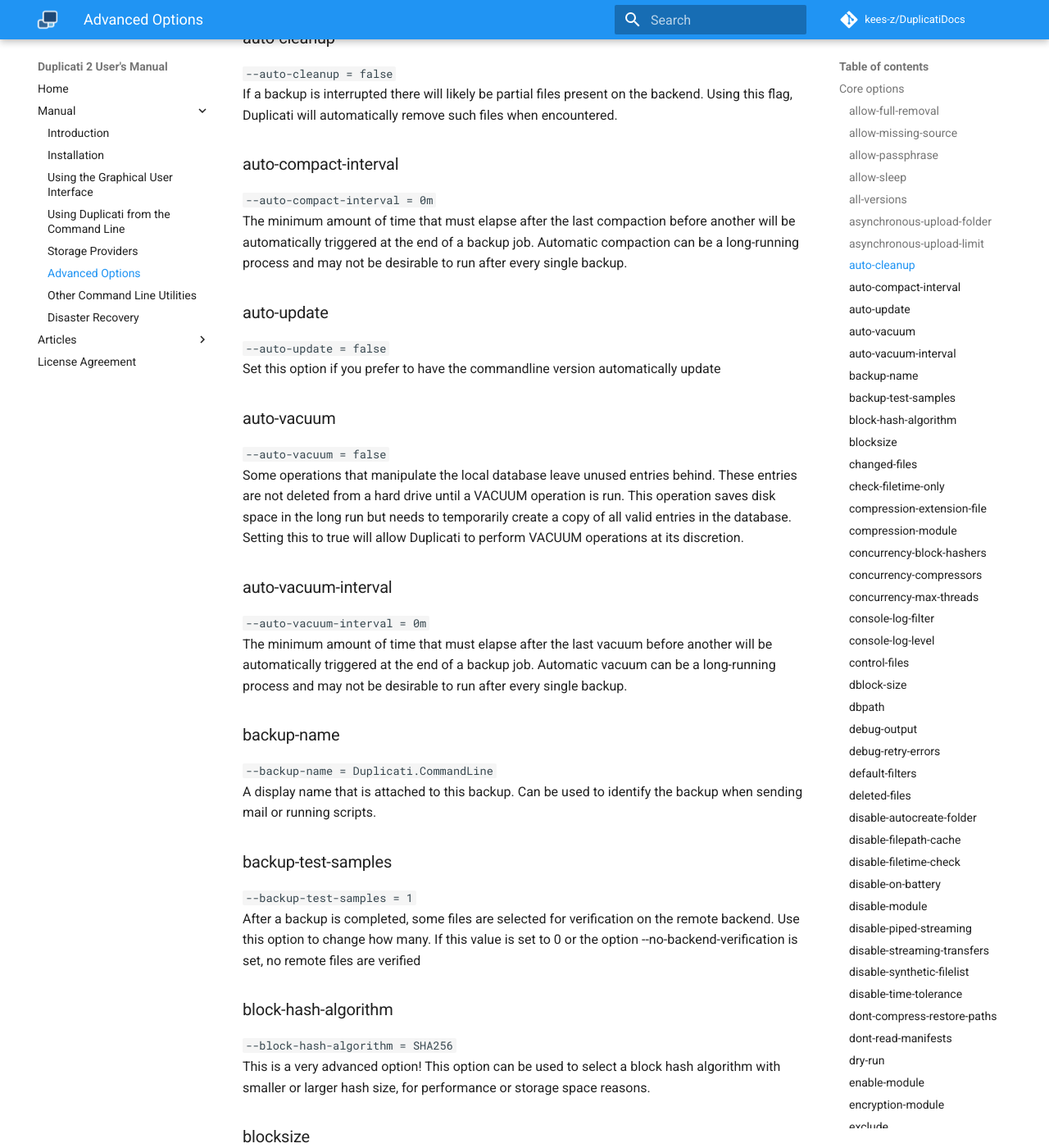
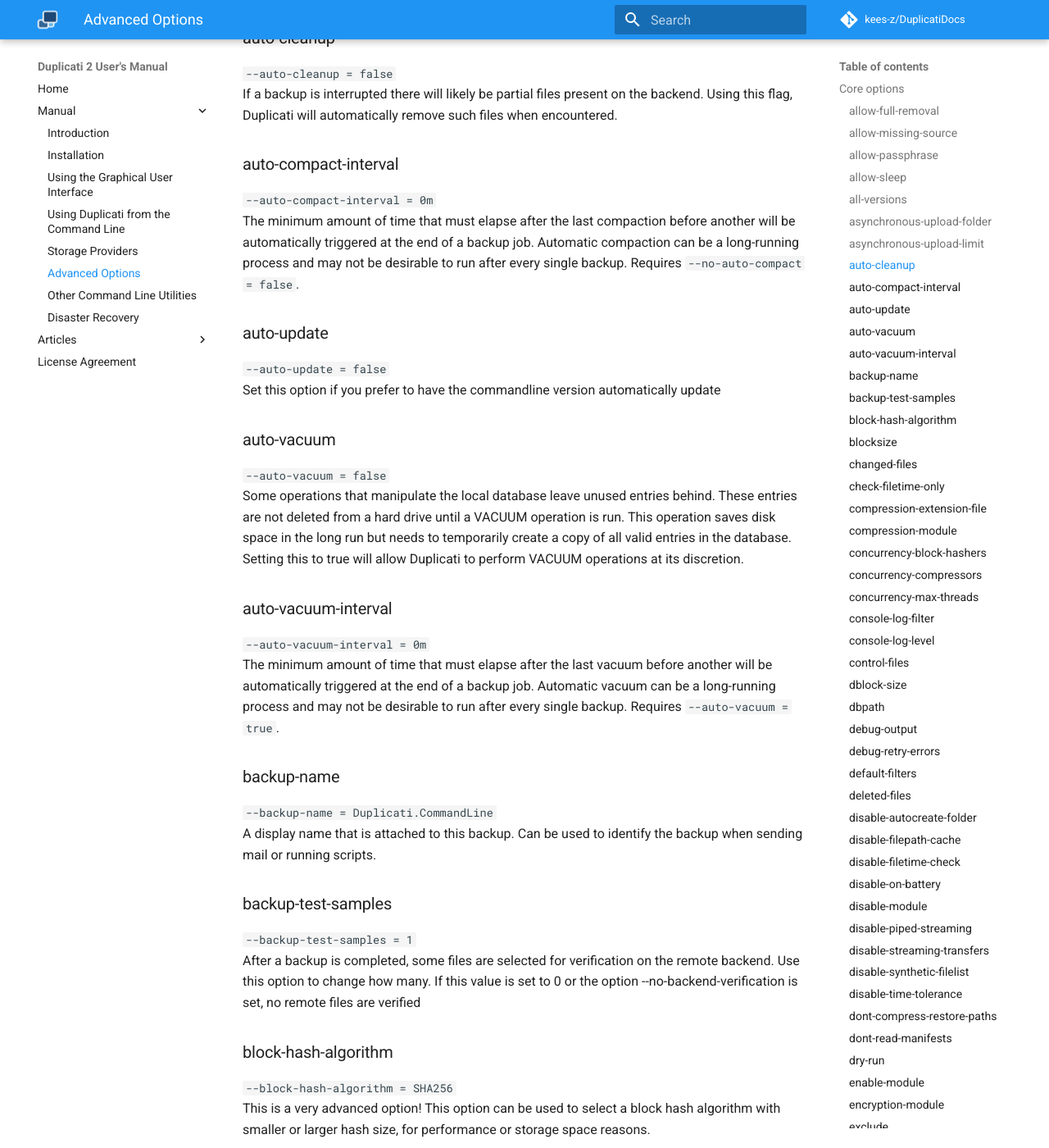
Before and after one commit to kees-z/DuplicatiDocs, an MkDocs documentation site: the page built from docs/06-advanced-options.md, in a window 1280 px wide and 1400 px high, scrolled down 1653 px. Shown: the whole window at 82% size. Built offline with MkDocs 1.6.1 and Material for MkDocs 9.7.7, drawn with Linux system fonts in a browser that asks for light colours; comment, search, counter and statistics services are not loaded; old or Windows-style settings are respelled for this version of MkDocs.

Commit message:
Update requirements for interval options.

```diff
--- a/docs/06-advanced-options.md
+++ b/docs/06-advanced-options.md
@@ -41,7 +41,7 @@ If a backup is interrupted there will likely be partial files present on the bac
 
 ### auto-compact-interval
 `--auto-compact-interval = 0m`
-The minimum amount of time that must elapse after the last compaction before another will be automatically triggered at the end of a backup job. Automatic compaction can be a long-running process and may not be desirable to run after every single backup.
+The minimum amount of time that must elapse after the last compaction before another will be automatically triggered at the end of a backup job. Automatic compaction can be a long-running process and may not be desirable to run after every single backup. Requires `--no-auto-compact = false`.
 
 ### auto-update
 `--auto-update = false`
@@ -53,7 +53,7 @@ Some operations that manipulate the local database leave unused entries behind.
 
 ### auto-vacuum-interval
 `--auto-vacuum-interval = 0m`
-The minimum amount of time that must elapse after the last vacuum before another will be automatically triggered at the end of a backup job. Automatic vacuum can be a long-running process and may not be desirable to run after every single backup.
+The minimum amount of time that must elapse after the last vacuum before another will be automatically triggered at the end of a backup job. Automatic vacuum can be a long-running process and may not be desirable to run after every single backup. Requires `--auto-vacuum = true`.
 
 ### backup-name
 `--backup-name = Duplicati.CommandLine`
```
